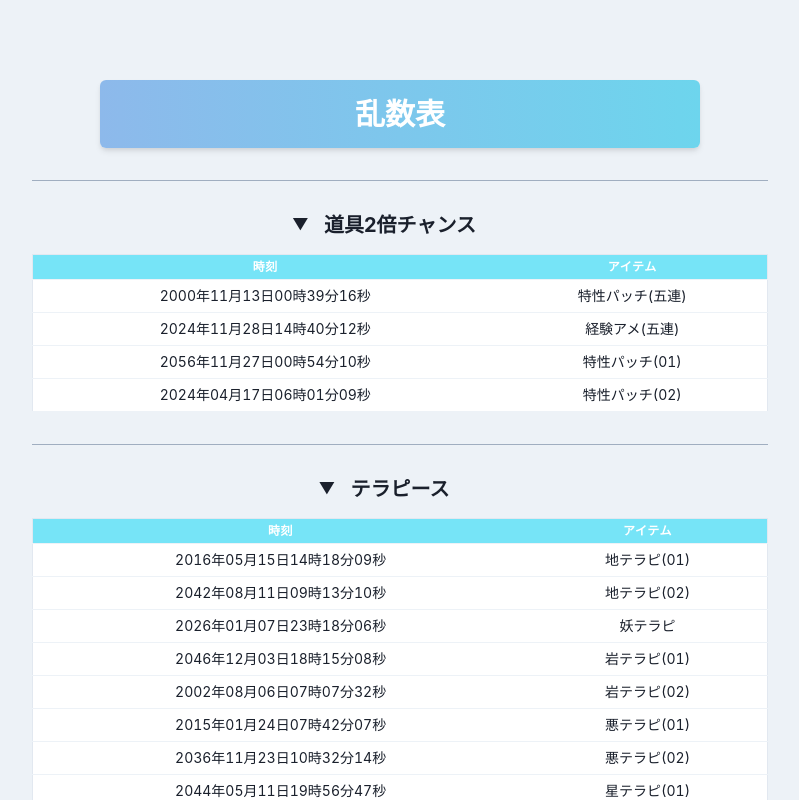
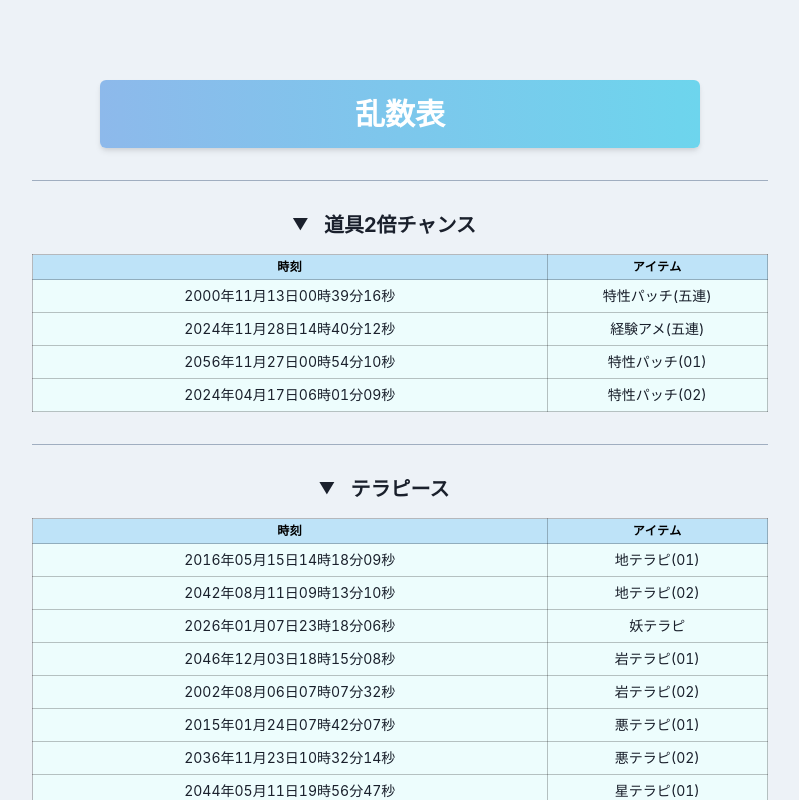
Before and after one commit to Shiori-Takanashi/printer-app, a React (Vite) app: page / in a window 1280 px wide. Shown: the top 800 px of the page, without its empty margins (240-1039 px from the left). Built offline with nearby package versions, Linux system fonts and the light colour scheme.

Commit message:
線の問題を解決

```diff
--- a/src/components/CategoryTable.jsx
+++ b/src/components/CategoryTable.jsx
@@ -1,43 +1,62 @@
-import { useState } from 'react';
-import { Table, Thead, Tbody, Tr, Th, Td, Box } from '@chakra-ui/react';
-import SequenceTable from './SequenceTable';
+import { Table, Thead, Tbody, Tr, Th, Td } from '@chakra-ui/react';
 
 export default function CategoryTable({ items }) {
-    const [selectedIndex, setSelectedIndex] = useState(null);
+    return (
+        <Table size="sm" borderWidth="1px" borderStyle="solid" borderColor="blackAlpha.400">
+            <colgroup>
+                <col width="70%" />
+                <col width="30%" />
+            </colgroup>
 
-    const handleRowClick = (index) => {
-        setSelectedIndex((prev) => (prev === index ? null : index));
-    };
-
-    return (
-        <Table variant="simple" size="sm" bg="white" border="1px" borderColor="gray.200">
-            <Thead bg="cyan.300">
+            <Thead bg="blue.100">
                 <Tr>
-                    <Th textAlign="center" color="white">時刻</Th>
-                    <Th textAlign="center" color="white">アイテム</Th>
+                    <Th
+                        color="black"
+                        borderWidth="1px"
+                        borderStyle="solid"
+                        borderColor="blackAlpha.400"
+                        borderRightWidth="1px"
+                        borderRightStyle="solid"
+                        borderRightColor="blackAlpha.400"
+                        textAlign="center"
+                    >
+                        時刻
+                    </Th>
+                    <Th
+                        color="black"
+                        borderWidth="1px"
+                        borderStyle="solid"
+                        borderColor="blackAlpha.400"
+                        textAlign="center"
+                    >
+                        アイテム
+                    </Th>
                 </Tr>
             </Thead>
+
             <Tbody>
                 {items.map((item, idx) => (
-                    <>
-                        <Tr
-                            key={idx}
-                            onClick={() => handleRowClick(idx)}
-                            cursor="pointer"
-                            bg={selectedIndex === idx ? "blue.100" : "white"}
-                            _hover={{ bg: "cyan.100" }}
+                    <Tr key={idx} bg="cyan.50" _hover={{ bg: "cyan.100" }}>
+                        <Td
+                            borderWidth="1px"
+                            borderStyle="solid"
+                            borderColor="blackAlpha.400"
+                            borderRightWidth="1px"
+                            borderRightStyle="solid"
+                            borderRightColor="blackAlpha.400"
+                            textAlign="center"
                         >
-                            <Td textAlign="center">{item.datetime}</Td>
-                            <Td textAlign="center">{item.item}</Td>
-                        </Tr>
-                        {selectedIndex === idx && (
-                            <Tr>
-                                <Td colSpan={2} p={0}>
-                                    <SequenceTable sequence={item.sequence} />
-                                </Td>
-                            </Tr>
-                        )}
-                    </>
+                            {item.datetime}
+                        </Td>
+                        <Td
+                            borderWidth="1px"
+                            borderStyle="solid"
+                            borderColor="blackAlpha.400"
+                            textAlign="center"
+                        >
+                            {item.item}
+                        </Td>
+                    </Tr>
                 ))}
             </Tbody>
         </Table>
```
